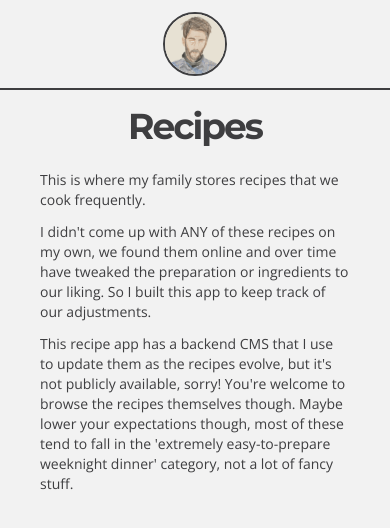
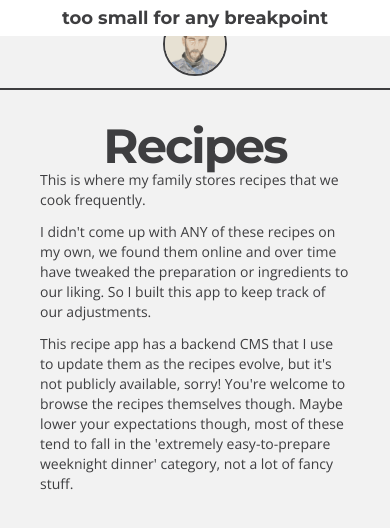
Before and after one commit to adierker/andydierkerdotcom-experimental, a Next.js app: page /recipes in a window 390 px wide. Shown: the top 528 px of the page. Built offline with nearby package versions, Linux system fonts and the light colour scheme.

Commit message:
margin, padding, responsive tweaks

```diff
--- a/src/components/Header/Header.tsx
+++ b/src/components/Header/Header.tsx
@@ -7,7 +7,7 @@ export const Header = () => {
     <nav className="flex py-3 justify-center border-b-2 border-drkr-black">
       <Link href={SITEMAP.HOME}>
         <a className="drkr-focus rounded-full">
-          <img className="h-16 w-16 rounded-full border-2 border-drkr-black text-drkr-hover hover:border-drkr-green" src="/me.jpg"/>
+          <img className="h-16 w-16 xs:h-20 xs:w-20 sm:h-24 sm:w-24 rounded-full border-2 border-drkr-black text-drkr-hover hover:border-drkr-green" src="/me.jpg"/>
         </a>
       </Link>
     </nav>
--- a/src/components/Pages/Recipes.tsx
+++ b/src/components/Pages/Recipes.tsx
@@ -6,12 +6,17 @@ export const Recipes = ({heading, texts}: RecipePageContent) => {
   console.log('recipes:', recipes)
 
   return (
-    <main className="flex flex-col w-full px-10 xs:px-20 md:px-0 md:max-w-xl md:mx-auto text-drkr-black">
-      <section id="intro" className="mt-4 sm:mt-8 text-drkr-black">
-        <h1 className="text-4xl xs:text-5xl sm:text-6xl mb-6 text-center headline-font">
+    <main className={`
+      flex flex-col w-full
+      px-10 xs:px-20 md:px-0
+      py-8
+      md:max-w-xl md:mx-auto
+    `}>
+      <section id="recipes-intro" className="text-drkr-black">
+        <h1 className="text-5xl sm:text-6xl text-center headline-font">
           {heading}
         </h1>
-        <div className="text-sm xs:text-base body-font mt-2 xs:mt-4">
+        <div className="text-sm xs:text-base body-font">
           {texts.map((text, index) => (
             <p className="mb-3" key={`text-${index}`}>{text}</p>
           ))}
--- a/src/pages/index.tsx
+++ b/src/pages/index.tsx
@@ -10,7 +10,7 @@ export default function IndexPage() {
   const homeContent = getHomePageContent(openModal)
 
   return (
-    <div className="flex min-h-screen">
+    <div className="flex min-h-screen text-drkr-black">
       <Head>
         <title>andydierker.com</title>
         <link rel="icon" href="/favicon.ico" />
--- a/src/pages/recipes.tsx
+++ b/src/pages/recipes.tsx
@@ -8,13 +8,13 @@ export default function RecipePage() {
   const recipePageContent = getRecipePageContent()
 
   return (
-    <div className="flex flex-col min-h-screen">
+    <div className="flex flex-col min-h-screen text-drkr-black">
       <Head>
         <title>andydierker.com | recipes</title>
         <link rel="icon" href="/favicon.ico" />
       </Head>
 
-      {/* <BreakpointHelper/> */}
+      <BreakpointHelper/>
       <Header/>
 
       <Recipes {...recipePageContent}/>
```
